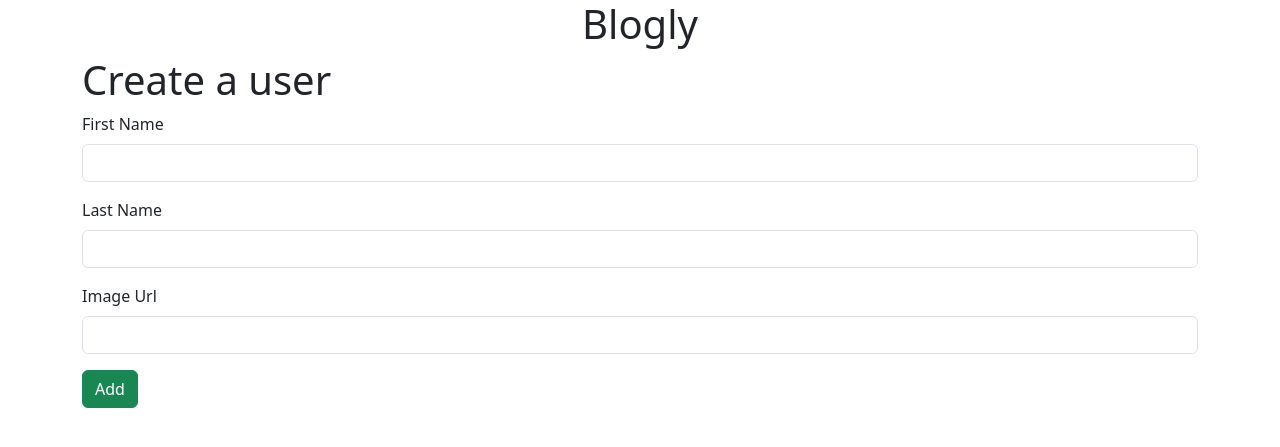
After one commit to lcarinad/blogly, a Flask app: page /users/new in a window 1280 px wide. The commit adds this page. Shown: the top 447 px of the page. Run offline with Flask 3, Linux system fonts and the light colour scheme.

Commit message:
new user route form, post request

```diff
--- a/app.py
+++ b/app.py
@@ -17,10 +17,32 @@ app.app_context().push()
 connect_db(app)
 
 @app.route('/')
+def home():
+    return redirect("/users")
+
+@app.route('/users')
 def list_users():
     """Shows list of users in db"""
     users = User.query.all()
     return render_template("list.html", users=users)
+
+@app.route('/users/new')
+def add_user():
+    """shows add new user form"""
+    return render_template("userform.html")
+
+@app.route('/users/new', methods=["POST"])
+def submit_new_user():
+    """taking user input from form, send to users db, and redirect to /users"""
+    first_name = request.form["first_name"]
+    last_name = request.form["last_name"]
+    image_url = request.form["image_url"]
+
+    new_user = User(first_name=first_name, last_name=last_name, image_url=image_url)
+
+    db.session.add(new_user)
+    db.session.commit()
+    return redirect("/users")
 
 @app.route('/<int:user_id>')
 def show_user(user_id):
--- /dev/null
+++ b/templates/userform.html
@@ -0,0 +1,50 @@
+{% extends 'base.html' %} {%block title%} Add User {% endblock %} {% block
+content %}
+<div class="container">
+  <form
+    action="/users/new"
+    method="post">
+    <h1>Create a user</h1>
+    <div class="mb-3">
+      <label
+        for="first_name"
+        class="form-label"
+        >First Name</label
+      >
+      <input
+        type="text"
+        class="form-control"
+        name="first_name" />
+    </div>
+
+    <div class="mb-3">
+      <label
+        for="last_name"
+        class="form-label"
+        >Last Name</label
+      >
+      <input
+        type="text"
+        class="form-control"
+        name="last_name" />
+    </div>
+
+    <div class="mb-3">
+      <label
+        for="image_url"
+        class="form-label"
+        >Image Url</label
+      >
+      <input
+        type="text"
+        class="form-control"
+        name="image_url" />
+    </div>
+    <button
+      type="submit"
+      class="btn btn-success">
+      Add
+    </button>
+  </form>
+</div>
+{% endblock %}
```
Also changed, not shown: templates/details.html (+28 -0 lines), templates/list.html (+6 -5 lines).
